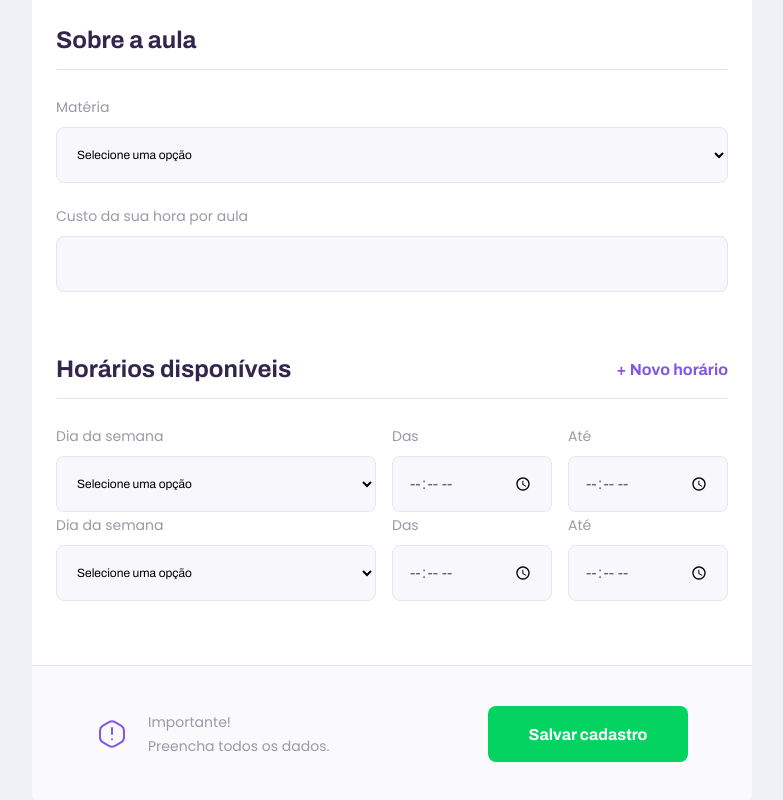
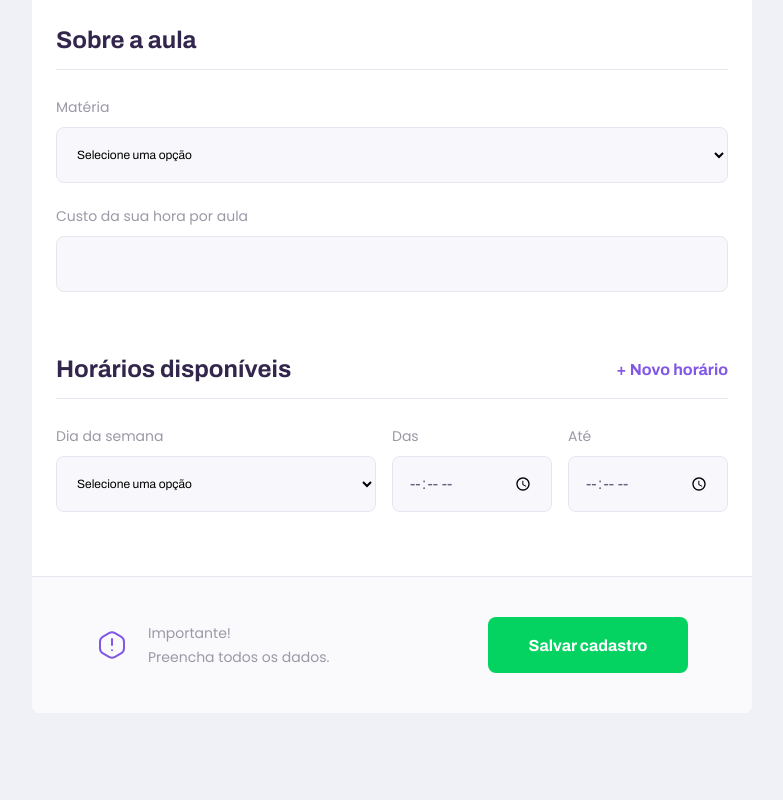
Before and after one commit to Nabucodono5or/nlw_web_app, a React (Create React App) app: page /give-classes in a window 1280 px wide. Shown: the part 991-1791 px from the top of the page, without its empty margins (248-1031 px from the left). After the commit the page ends 1704 px from the top, so only its background shows below. Built offline with nearby package versions, Linux system fonts and the light colour scheme.

Commit message:
inserido evento de adicionar horários

```diff
--- a/src/pages/TeacherForm/index.tsx
+++ b/src/pages/TeacherForm/index.tsx
@@ -9,15 +9,11 @@ import "./style.css";
 
 function TeacherForm() {
   const [scheduleItems, setScheduleItems] = useState([
-    { week_day: "0", from: "8:00 AM", to: "12:00 PM" },
-    { week_day: "2", from: "10:00 AM", to: "2:00 PM" },
+    { week_day: "", from: "", to: "" },
   ]);
 
   function addNewScheduleItem() {
-    setScheduleItems([
-      ...scheduleItems,
-      { week_day: "", from: "", to: "" },
-    ]);
+    setScheduleItems([...scheduleItems, { week_day: "", from: "", to: "" }]);
   }
 
   return (
```
